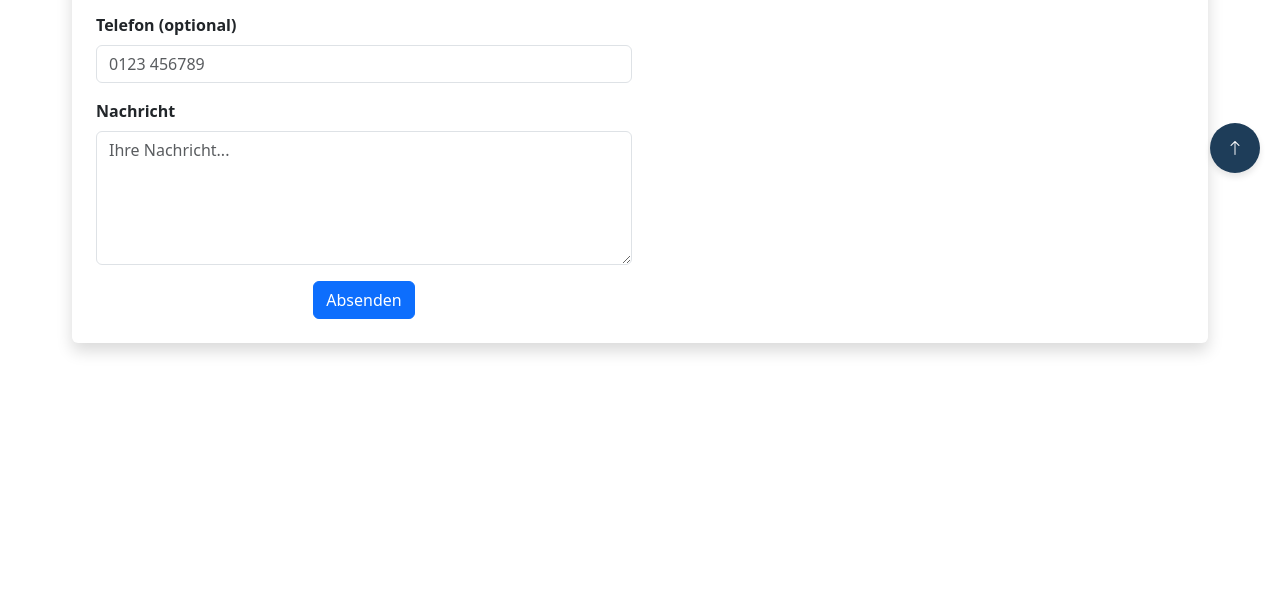
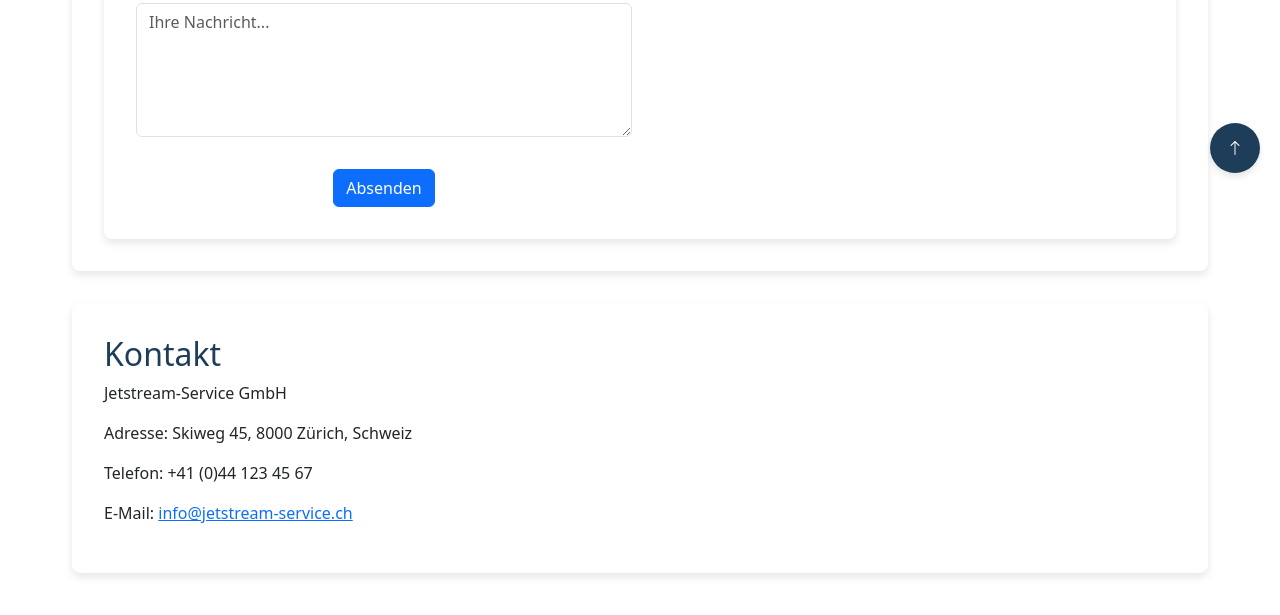
Before and after one commit to PsychoZwergII/Ski-Service, a plain HTML site: page docs/schreiben.html in a window 1280 px wide. Shown: the part 607-1222 px from the top of the page. Before the commit the page ends 982 px from the top, so only its background shows below. Drawn offline with nearby package versions, Linux system fonts and the light colour scheme.

Commit message:
kantaktform

```diff
--- a/docs/schreiben.html
+++ b/docs/schreiben.html
@@ -53,11 +53,9 @@
         <i class="bi bi-arrow-up"></i>
       </button>
       <h1 class="text-center mb-4"></h1>
-      <form id="contactForm" class="p-4 rounded shadow" onsubmit="return validateForm()">
-          <fieldset>
-              <legend class="text-center fw-bold mb-4"></legend>
-
-              <!-- Vorname -->
+      <section>
+              <form>
+             <!-- Vorname -->
               <div class="mb-3">
                   <label for="firstName" class="form-label">Vorname</label>
                   <input
@@ -120,13 +118,27 @@
                       required
                   ></textarea>
               </div>
-
+<br>
+<br>
               <!-- Absenden -->
               <div class="text-center">
-                  <button type="submit" class="btn btn-primary">Absenden</button>
+                  <button type="submit" class="btn btn-primary" style="align-self: center;">Absenden</button>
               </div>
           </fieldset>
       </form>
+      </section>
+      <section id="contact">
+        <h2>Kontakt</h2>
+        <p>Jetstream-Service GmbH</p>
+        <p>Adresse: Skiweg 45, 8000 Zürich, Schweiz</p>
+        <p>Telefon: +41 (0)44 123 45 67</p>
+        <p>
+          E-Mail:
+          <a href="mailto:info@jetstream-service.ch"
+            >info@jetstream-service.ch</a
+          >
+        </p>
+      </section>
 </body>
 <script src="script.js"></script>
 </html>
```
